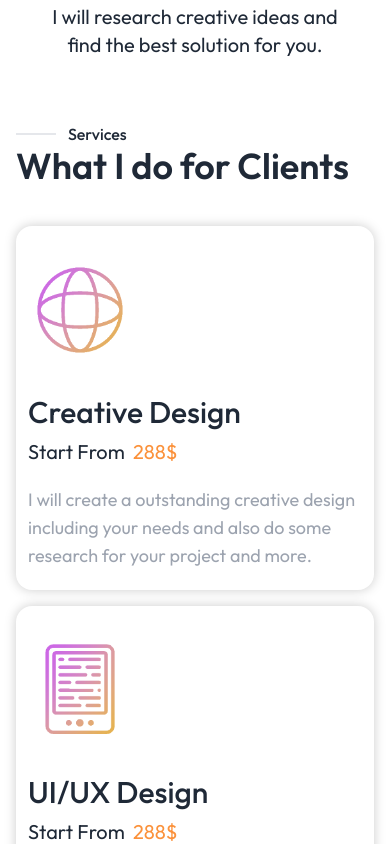
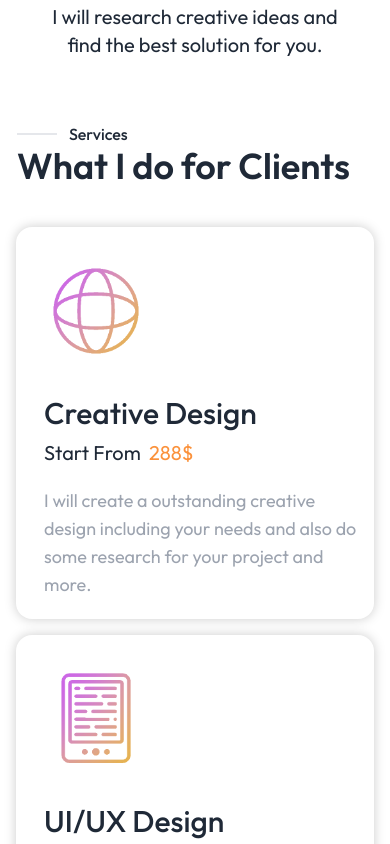
Before and after one commit to Mhatre2/Rutvik-Protfolio, a Next.js app: page / in a window 390 px wide. Shown: the part 3640-4484 px from the top of the page. Built offline with nearby package versions, Linux system fonts and the light colour scheme.

Commit message:
update profile

```diff
--- a/Components/Home/Services.js
+++ b/Components/Home/Services.js
@@ -1,7 +1,10 @@
 import React from 'react'
-import { useState } from "react";
-import Image from "next/image"
+import { downAnimation, leftAnimation, rightAnimation, textAnimation } from "../../styles/Animation";
+import { motion } from "framer-motion";
+import { headerAnimation,imageAnimation,upAnimation } from "../../styles/Animation";
+import { useScroll } from "../UseScroll";
 const Services = () => {
+  const [element,controls]= useScroll();
     const Categories = [
         {
           id: 1,
@@ -35,21 +38,27 @@ const Services = () => {
 
       ];
   return (
-    <div className='container mx-auto'>
-         <div className="flex items-center gap-3">
+    <div className='container mx-auto' ref={element}>
+         <motion.div className="flex items-center gap-3"  variants={leftAnimation}
+                animate={controls}
+                transition={{ delay: 0.1, type: "tween" }}>
           <hr className="w-10 bg-orange-500 border "/>
           <span className="lg:text-[18px] font-medium text-gray-800 ">
             Services
           </span>
-        </div>
-        <p className='text-4xl font-semibold'>What I do for Clients</p>
+        </motion.div>
+        <motion.div className='text-4xl font-semibold'  variants={leftAnimation}
+                animate={controls}
+                transition={{ delay: 0.1, type: "tween" }}>What I do for Clients</motion.div>
         <div className="grid grid-cols-1 lg:grid-cols-2 xl:mx-auto gap-4  lg:gap-16 lg:px-24 mt-10">
 
 
             {Categories.map((category, i) => (
-              <div
+              <motion.div
                 key={i}
-                className=" lg:flex lg:px-10 py-5 shadow-card-shadow rounded-2xl w-full"
+                className=" lg:flex lg:px-10 py-5 shadow-card-shadow rounded-2xl px-4"  variants={upAnimation}
+                animate={controls}
+                transition={{ delay: 0.1, type: "tween" }}
               >
 
                   <img className='w-32 h-32 object-fill' src={category.image} />
@@ -62,7 +71,7 @@ const Services = () => {
                   </div>
 
 
-              </div>
+              </motion.div>
             ))}
 
 
```
